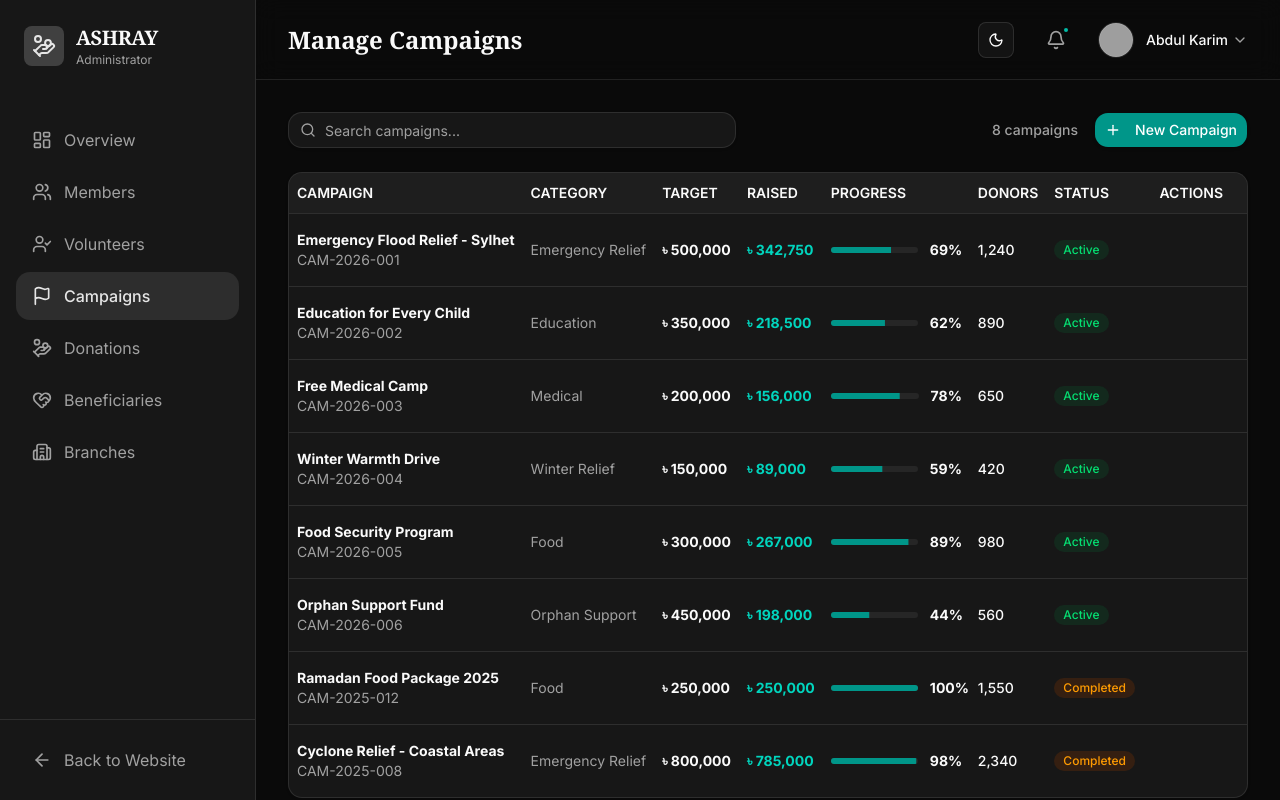
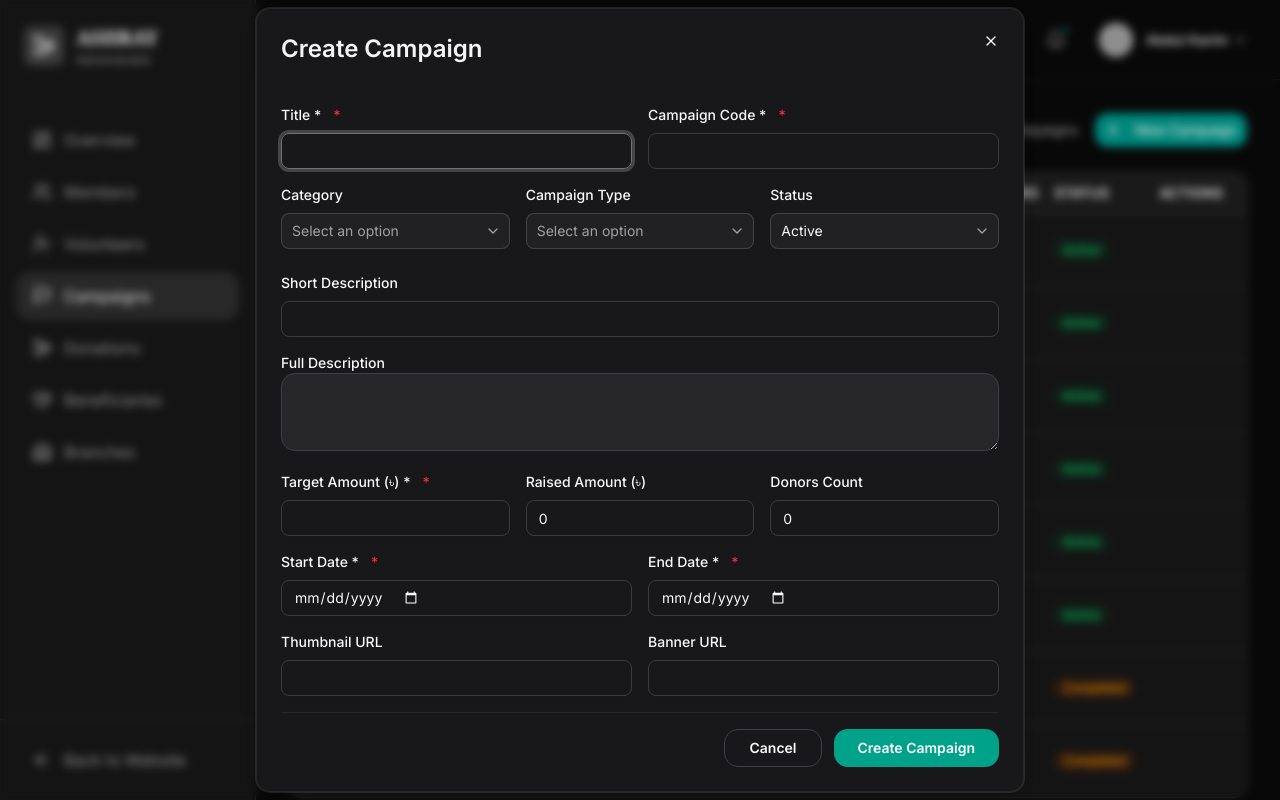
Before and after one commit to jevxo26/GROVO, a Next.js app: page /dashboard/admin/campaigns in a window 1280 px wide. Both pictures are taken after a click on the button "New Campaign". Built offline with nearby package versions, Linux system fonts and the light colour scheme; grey boxes are pictures that could not be loaded.

Commit message:
create campanning added

```diff
--- a/src/app/(dashboardLayout)/dashboard/admin/campaigns/page.tsx
+++ b/src/app/(dashboardLayout)/dashboard/admin/campaigns/page.tsx
@@ -119,6 +119,7 @@ const formatCurrency = (amount: number) => {
 import { useState } from "react";
 import DeleteCampaignModal from "@/components/shared/modals/deleteCampaignModal";
 import EditCampaignModal from "@/components/shared/modals/editCampaignModal";
+import CreateCampaignModal from "@/components/shared/modals/createCampaignModal";
 
 export default function CampaignsPage() {
   const [searchQuery, setSearchQuery] = useState("");
@@ -126,6 +127,7 @@ export default function CampaignsPage() {
   const [campaignToDelete, setCampaignToDelete] = useState<any>(null);
   const [isEditModalOpen, setIsEditModalOpen] = useState(false);
   const [selectedCampaign, setSelectedCampaign] = useState<any>(null);
+  const [isCreateModalOpen, setIsCreateModalOpen] = useState(false);
 
   const filteredCampaigns = campaignsData.filter(
     (campaign) =>
@@ -156,7 +158,10 @@ export default function CampaignsPage() {
           <span className="text-sm text-muted-foreground font-medium hidden sm:inline-block">
             8 campaigns
           </span>
-          <Button className="w-full sm:w-auto bg-teal-600 hover:bg-teal-700 text-white rounded-xl shadow-sm">
+          <Button
+            onClick={() => setIsCreateModalOpen(true)}
+            className="w-full sm:w-auto bg-teal-600 hover:bg-teal-700 text-white rounded-xl shadow-sm"
+          >
             <Plus className="w-4 h-4 mr-2" /> New Campaign
           </Button>
         </div>
@@ -272,6 +277,16 @@ export default function CampaignsPage() {
           </Table>
         </div>
       </div>
+
+      <CreateCampaignModal
+        isOpen={isCreateModalOpen}
+  onClose={() => setIsCreateModalOpen(false)}
+  onCreate={(data) => {
+    console.log("Add new campaign", data);
+    setIsCreateModalOpen(false);
+  }}
+      >
+      </CreateCampaignModal>
       <EditCampaignModal
         isOpen={isEditModalOpen}
         onClose={() => setIsEditModalOpen(false)}
--- a/src/components/shared/modals/createCampaignModal.tsx
+++ b/src/components/shared/modals/createCampaignModal.tsx
@@ -8,75 +8,118 @@ import BaseModal from "./baseModal";
 import FormInput from "../forms/formInput";
 import FormSelect from "../forms/formSelect";
 
-const categoryOptions = [{ value: "Emergency Relief", label: "Emergency Relief" }, { value: "Education", label: "Education" }, { value: "Medical", label: "Medical" }];
-const typeOptions = [{ value: "emergency", label: "Emergency" }, { value: "regular", label: "Regular" }];
-const statusOptions = [{ value: "Active", label: "Active" }, { value: "Pending", label: "Pending" }, { value: "Completed", label: "Completed" }];
-
-const campaignSchema = z.object({
-  title: z.string().min(1, "Title is required"),
-  campaignCode: z.string().min(1, "Campaign code is required"),
-  category: z.string().min(1, "Category is required"),
-  campaignType: z.string().min(1, "Campaign type is required"),
-  status: z.string().min(1, "Status is required"),
+const createCampaignSchema = z.object({
+  title: z.string().min(1, "Required"),
+  campaignCode: z.string().min(1, "Required"),
+  category: z.string().min(1, "Required"),
+  campaignType: z.string().min(1, "Required"),
+  status: z.string().min(1, "Required"),
   shortDescription: z.string().optional(),
   fullDescription: z.string().optional(),
-  targetAmount: z.string().min(1, "Target amount is required"),
-  raisedAmount: z.string().default("0"),
-  donorsCount: z.string().default("0"),
-  startDate: z.string().min(1, "Start date is required"),
-  endDate: z.string().min(1, "End date is required"),
+  targetAmount: z.string().min(1, "Required"),
+  raisedAmount: z.string().optional(),
+  donorsCount: z.string().optional(),
+  startDate: z.string().min(1, "Required"),
+  endDate: z.string().min(1, "Required"),
   thumbnailUrl: z.string().optional(),
   bannerUrl: z.string().optional(),
 });
 
-type CampaignFormValues = z.infer<typeof campaignSchema>;
+type FormValues = z.infer<typeof createCampaignSchema>;
 
-const CreateCampaignModal = ({ isOpen, onClose }: { isOpen: boolean; onClose: () => void }) => {
-  const { register, handleSubmit, control, formState: { errors }, reset } = useForm<CampaignFormValues>({
-    resolver: zodResolver(campaignSchema),
-    defaultValues: { campaignCode: "CAM-2026-009", category: "Emergency Relief", campaignType: "emergency", status: "Active", raisedAmount: "0", donorsCount: "0" },
+interface CreateCampaignModalProps {
+  isOpen: boolean;
+  onClose: () => void;
+  onCreate: (data: FormValues) => void;
+}
+
+const CreateCampaignModal = ({ isOpen, onClose, onCreate }: CreateCampaignModalProps) => {
+  const { register, handleSubmit, control, formState: { errors } } = useForm<FormValues>({
+    resolver: zodResolver(createCampaignSchema),
+    defaultValues: {
+      status: "Active",
+      raisedAmount: "0",
+      donorsCount: "0",
+    },
   });
-
-  const onSubmit = (data: CampaignFormValues) => { console.log(data); reset(); onClose(); };
 
   return (
     <BaseModal isOpen={isOpen} onClose={onClose} title="Create Campaign">
-      <form onSubmit={handleSubmit(onSubmit)} className="space-y-4 text-[#5c4033] dark:text-zinc-100 font-medium max-w-3xl mx-auto max-h-[80vh] overflow-y-auto pr-2">
-        <div className="grid grid-cols-1 md:grid-cols-2 gap-4">
-          <FormInput label="Title" name="title" register={register} error={errors.title} placeholder="Enter campaign title" required />
-          <FormInput label="Campaign Code" name="campaignCode" register={register} error={errors.campaignCode} required />
+      <form onSubmit={handleSubmit(onCreate)} className="space-y-4">
+        <div className="grid grid-cols-2 gap-4">
+          <FormInput label="Title *" name="title" register={register} error={errors.title} required />
+          <FormInput label="Campaign Code *" name="campaignCode" register={register} error={errors.campaignCode} required />
         </div>
 
-        <div className="grid grid-cols-1 md:grid-cols-3 gap-4">
-          <FormSelect label="Category" name="category" control={control} options={categoryOptions} />
-          <FormSelect label="Campaign Type" name="campaignType" control={control} options={typeOptions} />
-          <FormSelect label="Status" name="status" control={control} options={statusOptions} />
+        <div className="grid grid-cols-3 gap-4">
+          <FormSelect
+            label="Category"
+            name="category"
+            control={control}
+            options={[
+              { value: "Emergency Relief", label: "Emergency Relief" },
+              { value: "Education", label: "Education" },
+              { value: "Food", label: "Food" },
+              { value: "Medical", label: "Medical" },
+              { value: "Water Relief", label: "Water Relief" },
+              { value: "Orphan Support", label: "Orphan Support" },
+              { value: "Custom", label: "Custom" }
+            ]}
+          />
+          <FormSelect
+            label="Campaign Type"
+            name="campaignType"
+            control={control}
+            options={[
+              { value: "Monthly", label: "Monthly" },
+              { value: "Emergency", label: "Emergency" },
+              { value: "Medical", label: "Medical" },
+              { value: "Education", label: "Education" },
+              { value: "Food", label: "Food" },
+              { value: "Winter", label: "Winter" },
+              { value: "Custom", label: "Custom" }
+            ]}
+          />
+          <FormSelect
+            label="Status"
+            name="status"
+            control={control}
+            options={[
+              { value: "Active", label: "Active" },
+              { value: "Pending", label: "Pending" },
+              { value: "Completed", label: "Completed" }
+            ]}
+          />
         </div>
 
-        <FormInput label="Short Description" name="shortDescription" register={register} placeholder="Brief summary shown on cards..." />
-        <FormInput label="Full Description" name="fullDescription" register={register} placeholder="Detailed campaign description..." />
+        <FormInput label="Short Description" name="shortDescription" register={register} />
 
-        <div className="grid grid-cols-1 md:grid-cols-3 gap-4">
-          <FormInput label="Target Amount (৳)" name="targetAmount" type="number" register={register} error={errors.targetAmount} placeholder="Enter amount" required />
-          <FormInput label="Raised Amount (৳)" name="raisedAmount" type="number" register={register} />
-          <FormInput label="Donors Count" name="donorsCount" type="number" register={register} />
+        <div className="space-y-1">
+            <label className="text-sm font-medium">Full Description</label>
+            <textarea {...register("fullDescription")} className="w-full p-2 border border-gray-300 rounded-xl dark:bg-zinc-800 dark:border-zinc-700" rows={3} />
         </div>
 
-        <div className="grid grid-cols-1 md:grid-cols-2 gap-4">
-          <FormInput label="Start Date" name="startDate" type="date" register={register} error={errors.startDate} required />
-          <FormInput label="End Date" name="endDate" type="date" register={register} error={errors.endDate} required />
+        <div className="grid grid-cols-3 gap-4">
+          <FormInput label="Target Amount (৳) *" name="targetAmount" register={register} type="number" required />
+          <FormInput label="Raised Amount (৳)" name="raisedAmount" register={register} type="number" />
+          <FormInput label="Donors Count" name="donorsCount" register={register} type="number" />
         </div>
 
-        <div className="grid grid-cols-1 md:grid-cols-2 gap-4">
-          <FormInput label="Thumbnail URL" name="thumbnailUrl" register={register} placeholder="https://..." />
-          <FormInput label="Banner URL" name="bannerUrl" register={register} placeholder="https://..." />
+        <div className="grid grid-cols-2 gap-4">
+          <FormInput label="Start Date *" name="startDate" register={register} type="date" required />
+          <FormInput label="End Date *" name="endDate" register={register} type="date" required />
         </div>
 
-        <div className="flex justify-end gap-3 pt-6 border-t dark:border-zinc-800">
-          <button type="button" onClick={() => { reset(); onClose(); }} className="px-6 py-2.5 border border-[#e8dfd8] dark:border-zinc-700 rounded-xl text-sm font-semibold text-[#5c4033] dark:text-zinc-200 hover:bg-[#fbf7f4] dark:hover:bg-zinc-800 transition-colors">
+        <div className="grid grid-cols-2 gap-4">
+          <FormInput label="Thumbnail URL" name="thumbnailUrl" register={register} />
+          <FormInput label="Banner URL" name="bannerUrl" register={register} />
+        </div>
+
+        <div className="flex justify-end gap-3 pt-4 border-t dark:border-zinc-800">
+          <button type="button" onClick={onClose} className="px-6 py-2 border border-gray-200 dark:border-zinc-700 rounded-xl text-sm font-semibold hover:bg-gray-50 dark:hover:bg-zinc-800 transition-colors">
             Cancel
           </button>
-          <button type="submit" className="px-6 py-2.5 bg-[#00a389] hover:bg-[#008f77] text-white text-sm font-semibold rounded-xl transition-colors shadow-sm">
+          <button type="submit" className="px-6 py-2 bg-[#00a389] hover:bg-[#008f77] text-white text-sm font-semibold rounded-xl transition-colors">
             Create Campaign
           </button>
         </div>
```
Lines whose indentation alone changed are shown as unchanged.
